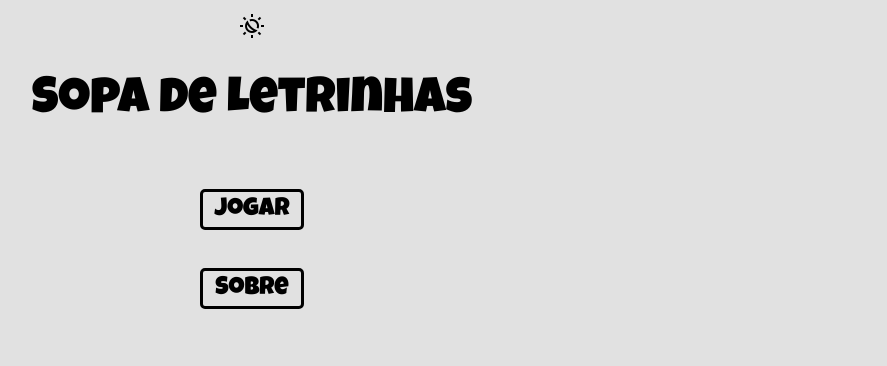
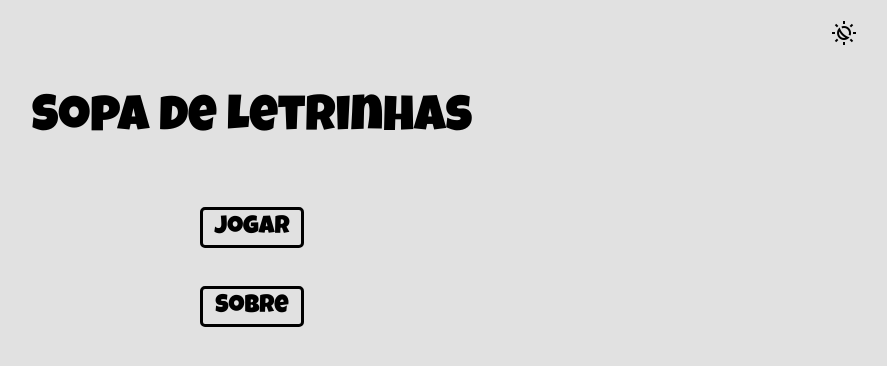
Before and after one commit to ArthurGerman/projeto_letrinha, a SvelteKit app: page / in a window 1280 px wide. Shown: the top 366 px of the page, without its empty margins (388-1275 px from the left). Built offline with nearby package versions, Linux system fonts and the light colour scheme.

Commit message:
remaster do íconr de mudar o tema

```diff
--- a/src/palavras.ts
+++ b/src/palavras.ts
@@ -1,2 +1,2 @@
-export const palavras = ["TORRE"];
-const test = ["CASAS", "LIVRO", "TORRE", "FALTA", "BOMBA", "MUNDO"];
+//export const palavras = ["TORRE"];
+export const palavras = ["CASAS", "LIVRO", "TORRE", "FALTA", "BOMBA", "MUNDO"];
--- a/src/routes/+page.svelte
+++ b/src/routes/+page.svelte
@@ -15,14 +15,14 @@
 	}
 </script>
 
+<div class="theme" style="width:100%; display:flex; justify-content: right;">
+	<button title="Mudar tema" id="muda_tema" on:click={mudarTema} style="border: none; margin-right:30px; margin-top:20px">
+		<span class="material-symbols-outlined">
+			routine
+		</span>
+	</button>
+</div>
 <div class="container">
-	<div class="theme">
-		<button title="Mudar tema" id="muda_tema" on:click={mudarTema} style="border: none;">
-			<span class="material-symbols-outlined">
-				routine
-			</span>
-		</button>
-	</div>
 	<h1>Sopa de Letrinhas</h1>
 
 	<br />
```
